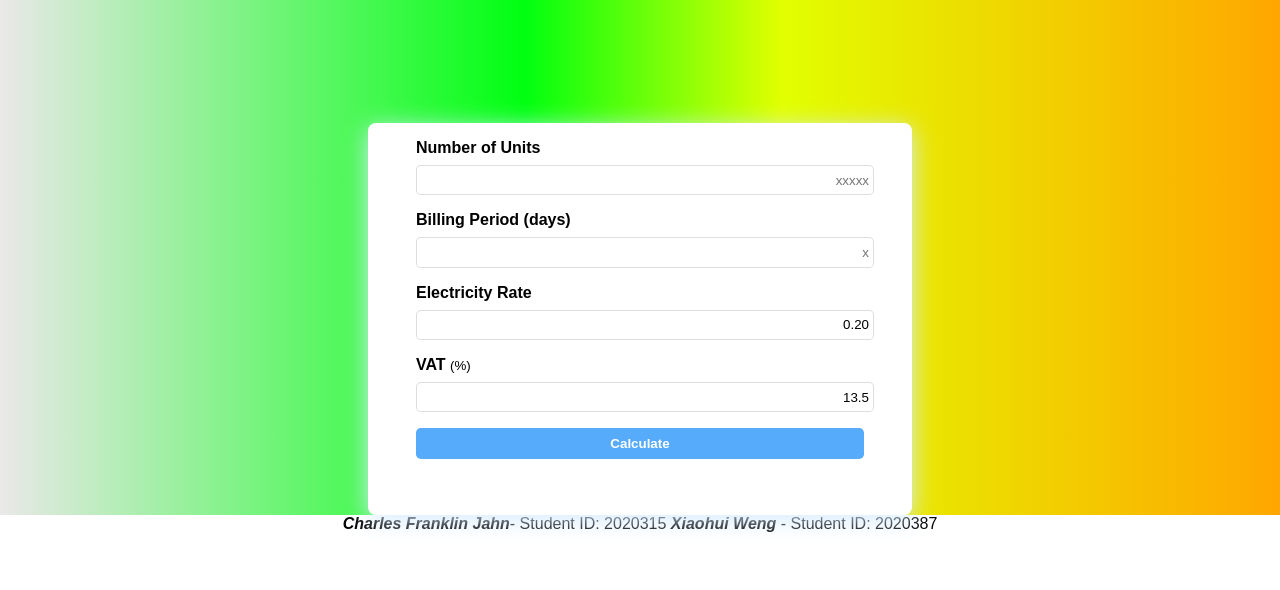
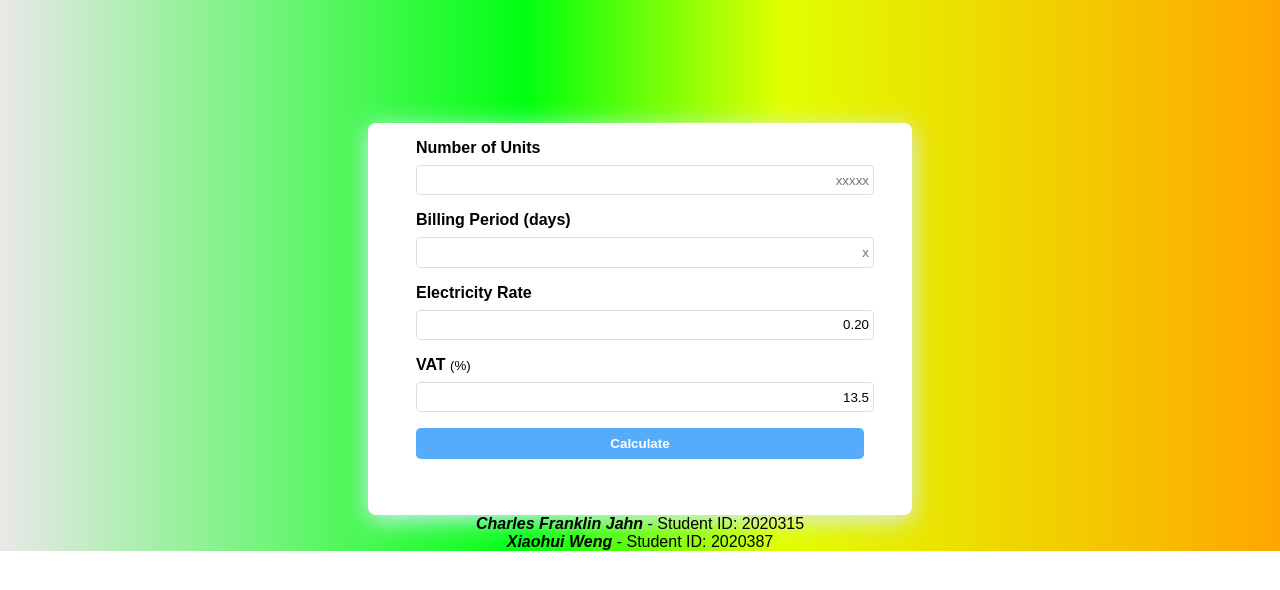
Before and after one commit to Charlesjahn/CA3_CrossPlatform, a website: page index.html in a window 1280 px wide. Shown: the part 74-664 px from the top of the page. Drawn offline with Linux system fonts and the light colour scheme.

Commit message:
Update index.html

```diff
--- a/index.html
+++ b/index.html
@@ -23,8 +23,8 @@
                 <form action="" id="calculate-Bill-form">
                     <div class="form-item">
                         <label for="number_Units"><b>Number of Units</b></label>
-                        <input type="number" step="any" min="0" name="number_Units" id="number_Units" placeholder="xxxxx"
-                            class="input-item text-right" required>
+                        <input type="number" step="any" min="0" name="number_Units" id="number_Units"
+                            placeholder="xxxxx" class="input-item text-right" required>
                     </div>
                     <div class="form-item">
                         <label for="days_for_bill"><b>Billing Period (days)</b></label>
@@ -81,12 +81,12 @@
                 </table>
             </div>
         </div>
+        <footer>
+            <b><i>Charles Franklin Jahn</i></b> - Student ID: 2020315 <br>
+            <b><i>Xiaohui Weng</i></b> - Student ID: 2020387
+        </footer>
+
     </main>
-    <footer>
-        <b><i>Charles Franklin Jahn</i></b>- Student ID: 2020315
-        <b><i>Xiaohui Weng</i></b> - Student ID: 2020387
-    </footer>
-
 
     <script src="script.js"></script>
 </body>
```
